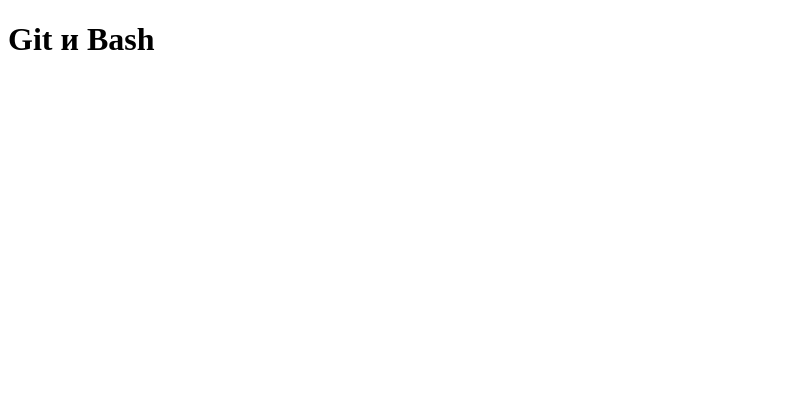
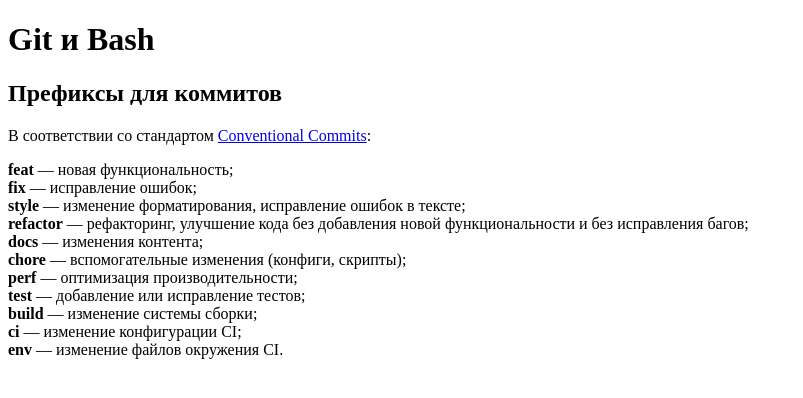
Before and after one commit to pnrf/myrepo, a Next.js app: page /knowledge-base/git-bash in a window 1280 px wide. Shown: the top 398 px of the page, without its empty margins (0-803 px from the left). Built offline with nearby package versions, Linux system fonts and the light colour scheme.

Commit message:
docs: update content in knowledge-base

```diff
--- a/pages/knowledge-base/git-bash.mdx
+++ b/pages/knowledge-base/git-bash.mdx
@@ -1 +1,17 @@
 # Git и Bash
+
+## Префиксы для коммитов
+
+В соответствии со стандартом [Conventional Commits](https://www.conventionalcommits.org/en/v1.0.0/):
+
+**feat** — новая функциональность;
+**fix** — исправление ошибок;
+**style** — изменение форматирования, исправление ошибок в тексте;
+**refactor** — рефакторинг, улучшение кода без добавления новой функциональности и без исправления багов;
+**docs** — изменения контента;
+**chore** — вспомогательные изменения (конфиги, скрипты);
+**perf** — оптимизация производительности;
+**test** — добавление или исправление тестов;
+**build** — изменение системы сборки;
+**ci** — изменение конфигурации CI;
+**env** — изменение файлов окружения CI.
```
